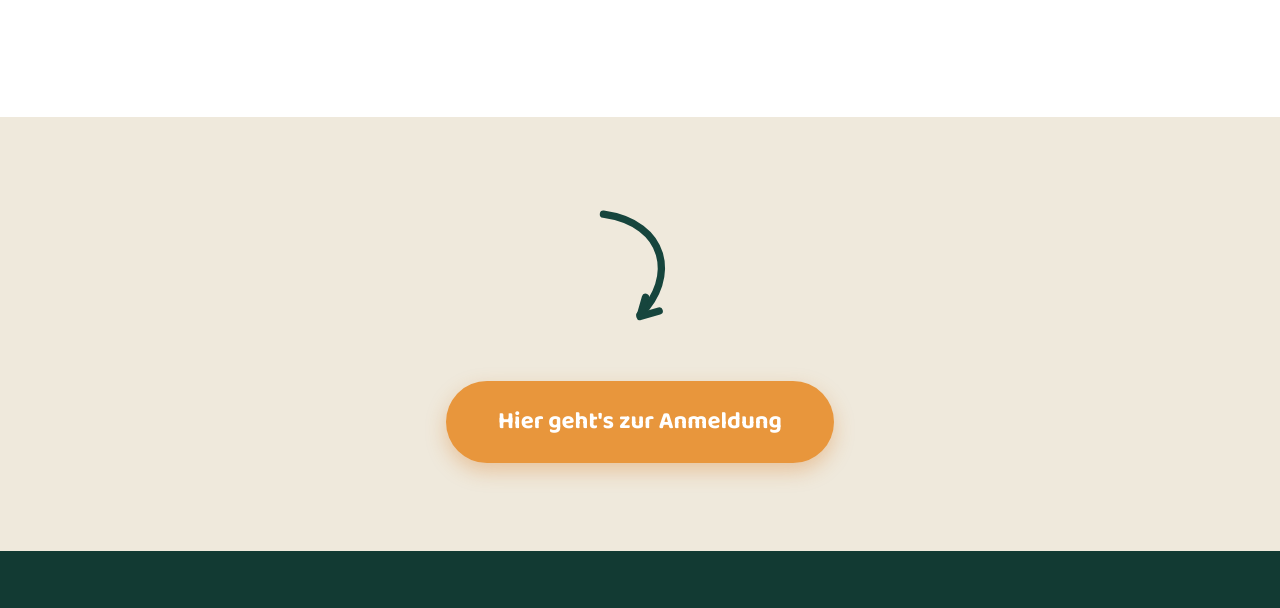
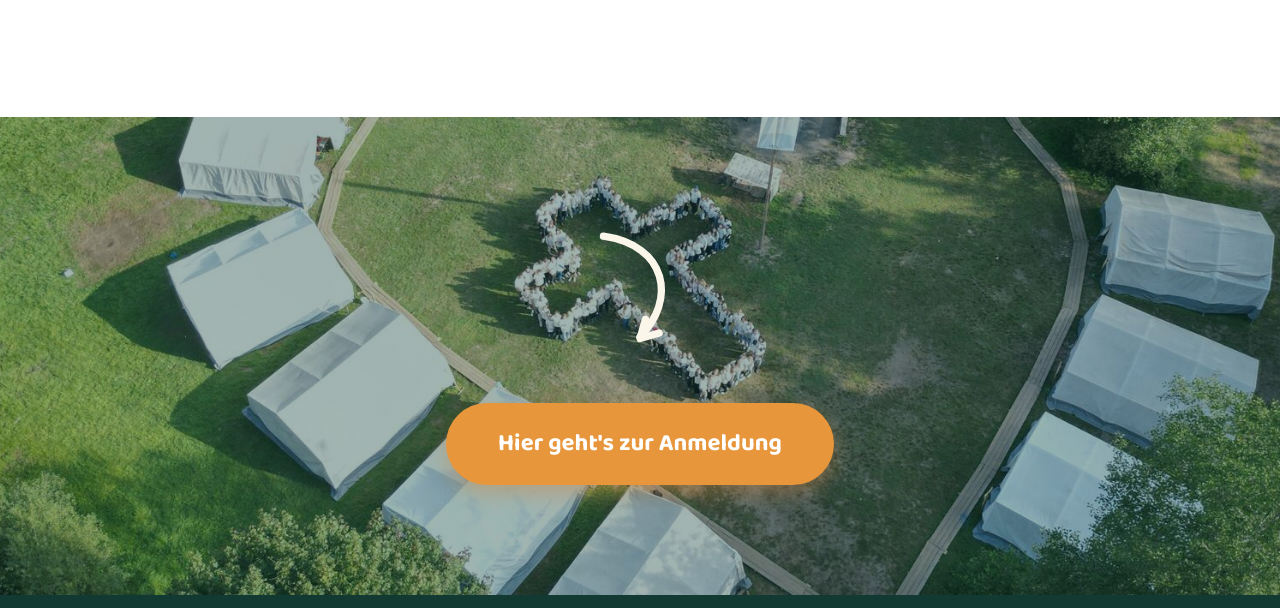
Before and after one commit to Kathrin-M/Jula-2027, a plain HTML site: page anmeldung.html in a window 1280 px wide. Shown: the part 1130-1738 px from the top of the page. Drawn offline with nearby package versions, Linux system fonts and the light colour scheme.

Commit message:
Add files via upload

```diff
--- a/anmeldung.html
+++ b/anmeldung.html
@@ -92,10 +92,10 @@
     </div>
   </section>
 
-  <section class="section-cream" id="anmeldung">
+  <section class="section-cream" id="anmeldung" style="background: linear-gradient(rgba(22,69,61,0.40), rgba(22,69,61,0.40)), url('images/anmeldung-hintergrund.jpg') center 50% / cover no-repeat; padding: 110px 0;">
     <div class="container">
       <div class="section-head">
-        <svg viewBox="0 0 120 140" width="110" height="128" fill="none" stroke="#16453D" stroke-width="8" stroke-linecap="round" stroke-linejoin="round" role="img" aria-label="Pfeil zur Anmeldung" style="display:block; margin:0 auto;"><path d="M20 10 C 90 20, 100 80, 60 120"/><path d="M81 116 L60 122 L66 101"/></svg>
+        <svg viewBox="0 0 120 140" width="110" height="128" fill="none" stroke="#FBF6EA" stroke-width="8" stroke-linecap="round" stroke-linejoin="round" role="img" aria-label="Pfeil zur Anmeldung" style="display:block; margin:0 auto;"><path d="M20 10 C 90 20, 100 80, 60 120"/><path d="M81 116 L60 122 L66 101"/></svg>
       </div>
       <div style="text-align:center;">
         <a href="https://forms.cloud.microsoft/Pages/ResponsePage.aspx?id=V1BsjfhZgkKbvyUOcQcqC-wNKAW6n6FPhj0YU_ju50BUMU42MDQ5MldKVVdVQU5UWDhVRERDTkExTyQlQCN0PWcu" target="_blank" rel="noopener" class="btn btn-primary" style="font-size:1.5rem; padding:22px 52px;">Hier geht's zur Anmeldung</a>
```
Also changed, not shown: images/anmeldung-hintergrund.jpg (added).
